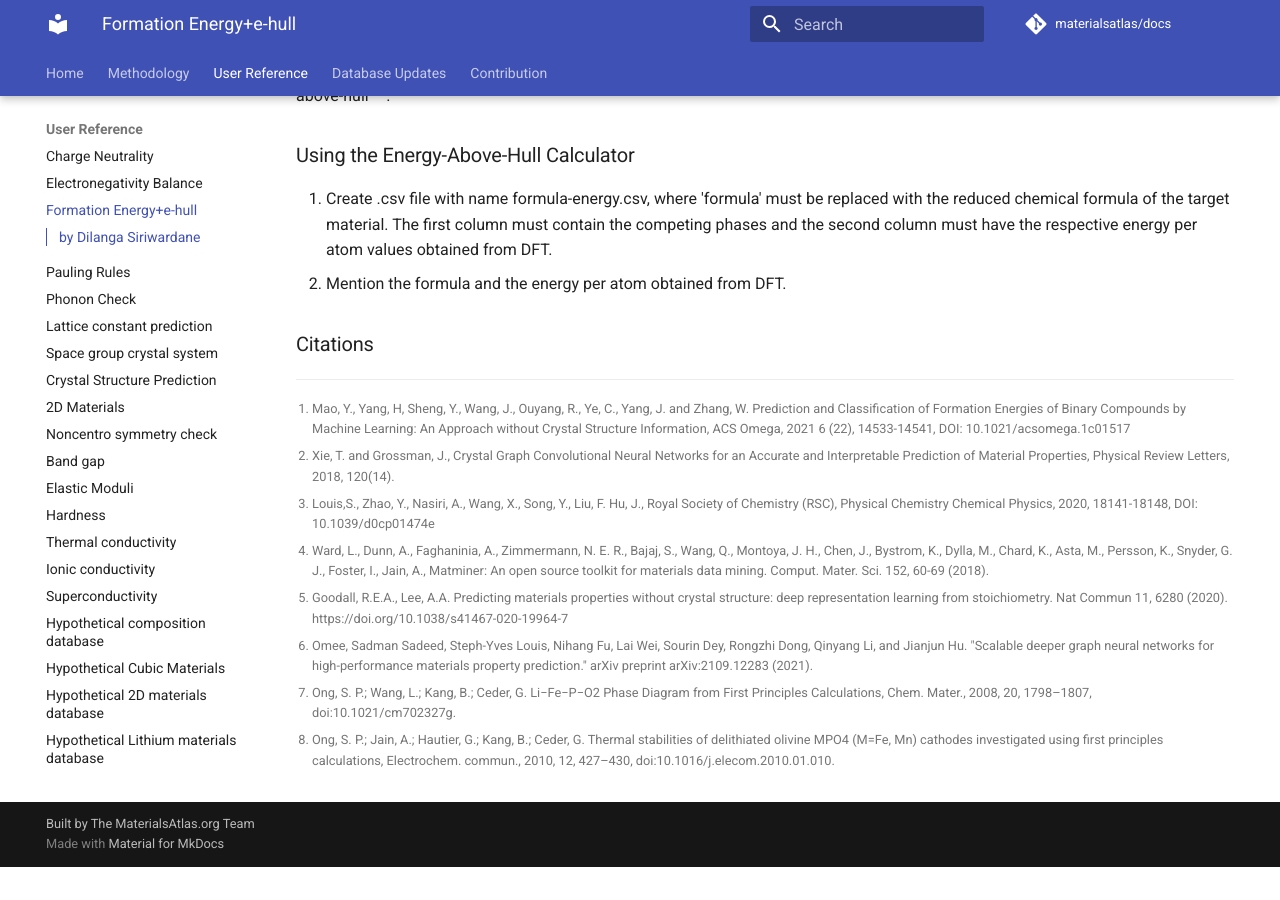
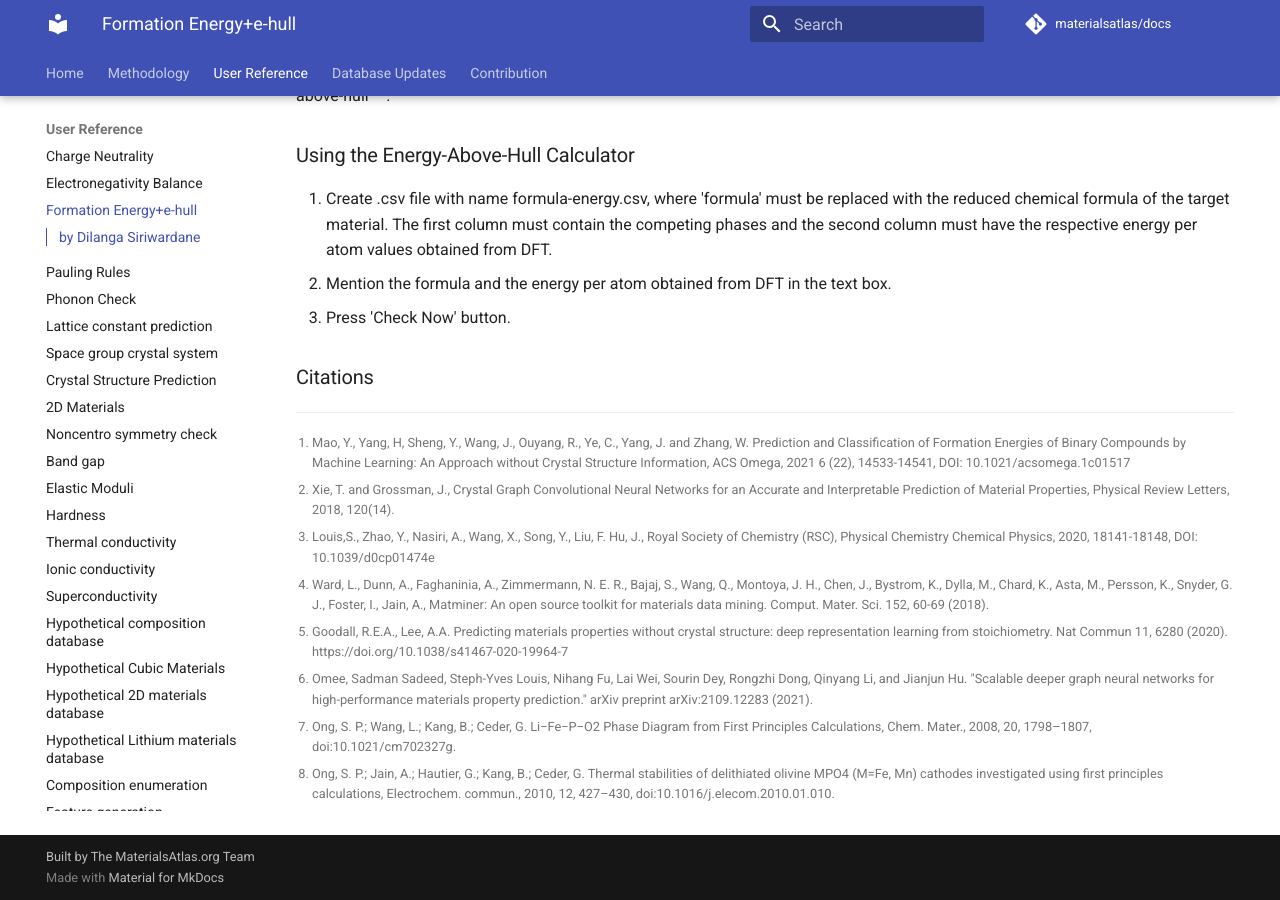
Before and after one commit to usccolumbia/materialsatlas, an MkDocs documentation site: the page built from docs/user-guide/formation_energy_ehull.md, in a window 1280 px wide and 900 px high, scrolled down 1232 px. Built offline with MkDocs 1.6.1 and Material for MkDocs 9.7.7, drawn with Linux system fonts in a browser that asks for light colours; comment, search, counter and statistics services are not loaded; before the commit the page ends 2099 px from its top, so only the background shows below that.

Commit message:
Update formation_energy_ehull.md

```diff
--- a/docs/user-guide/formation_energy_ehull.md
+++ b/docs/user-guide/formation_energy_ehull.md
@@ -24,7 +24,8 @@ Formation energy indicates only whether the material is stable with respect to t
 
 ### Using the Energy-Above-Hull Calculator
 1. Create .csv file with name formula-energy.csv, where 'formula' must be replaced with the reduced chemical formula of the target material. The first column must contain the competing phases and the second column must have the respective energy per atom values obtained from DFT.
-2. Mention the formula and the energy per atom obtained from DFT.
+2. Mention the formula and the energy per atom obtained from DFT in the text box.
+3. Press 'Check Now' button.
 
 
 ### Citations
```
